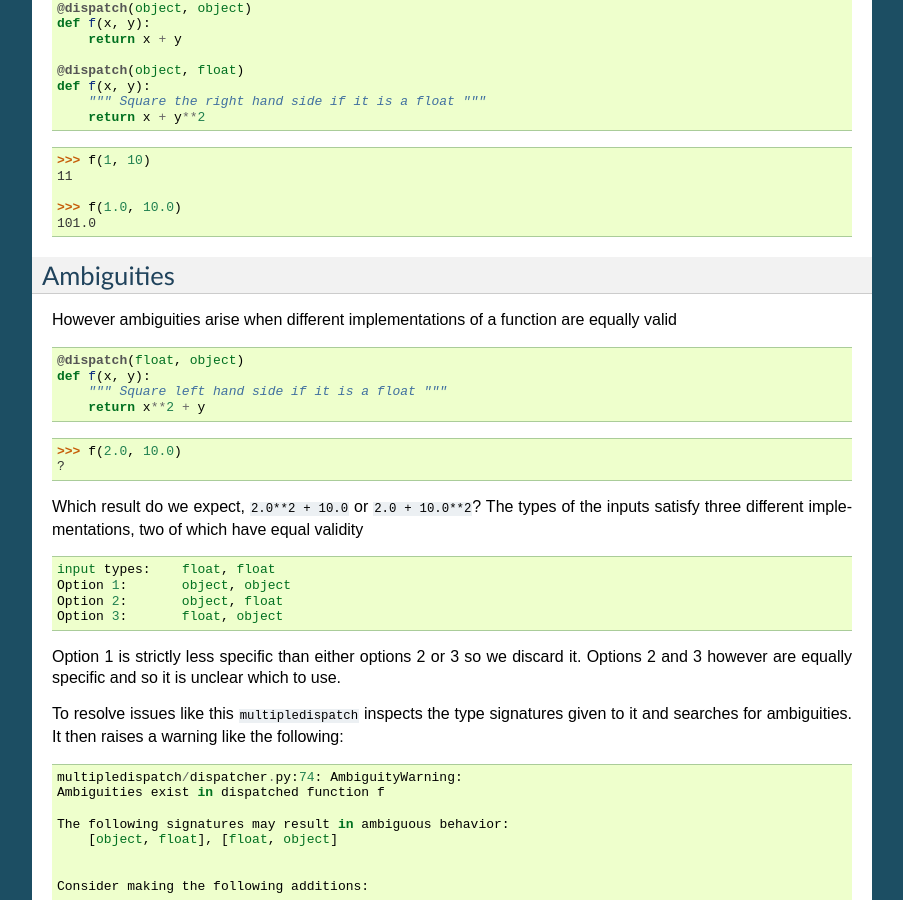
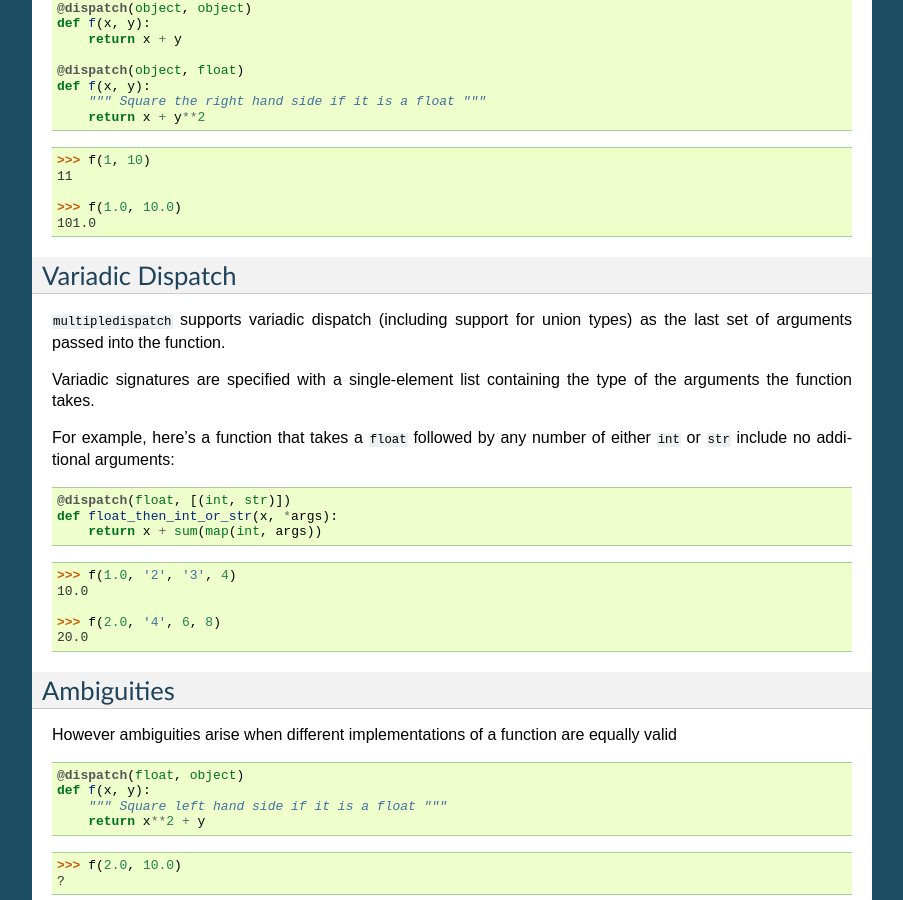
Before and after one commit to mrocklin/multipledispatch, a Sphinx documentation site: the page built from docs/source/resolution.rst, in a window 1280 px wide and 900 px high, scrolled down 1757 px. Shown: the whole window, without its empty margins (198-1101 px from the left). Built offline with Sphinx 7.4.7, drawn with Linux system fonts in a browser that asks for light colours.

Commit message:
Update docs

```diff
--- a/docs/source/resolution.rst
+++ b/docs/source/resolution.rst
@@ -134,6 +134,33 @@ All of these rules apply when we introduce multiple inputs.
     >>> f(1.0, 10.0)
     101.0
 
+
+Variadic Dispatch
+-----------------
+
+``multipledispatch`` supports variadic dispatch (including support for union
+types) as the last set of arguments passed into the function.
+
+Variadic signatures are specified with a single-element list containing the
+type of the arguments the function takes.
+
+For example, here's a function that takes a ``float`` followed by any number of
+either ``int`` or ``str`` include no additional arguments:
+
+.. code::
+
+   @dispatch(float, [(int, str)])
+   def float_then_int_or_str(x, *args):
+       return x + sum(map(int, args))
+
+.. code::
+
+   >>> f(1.0, '2', '3', 4)
+   10.0
+
+   >>> f(2.0, '4', 6, 8)
+   20.0
+
 Ambiguities
 -----------
 
```
Also changed, not shown: README.rst (+0 -8 lines).
